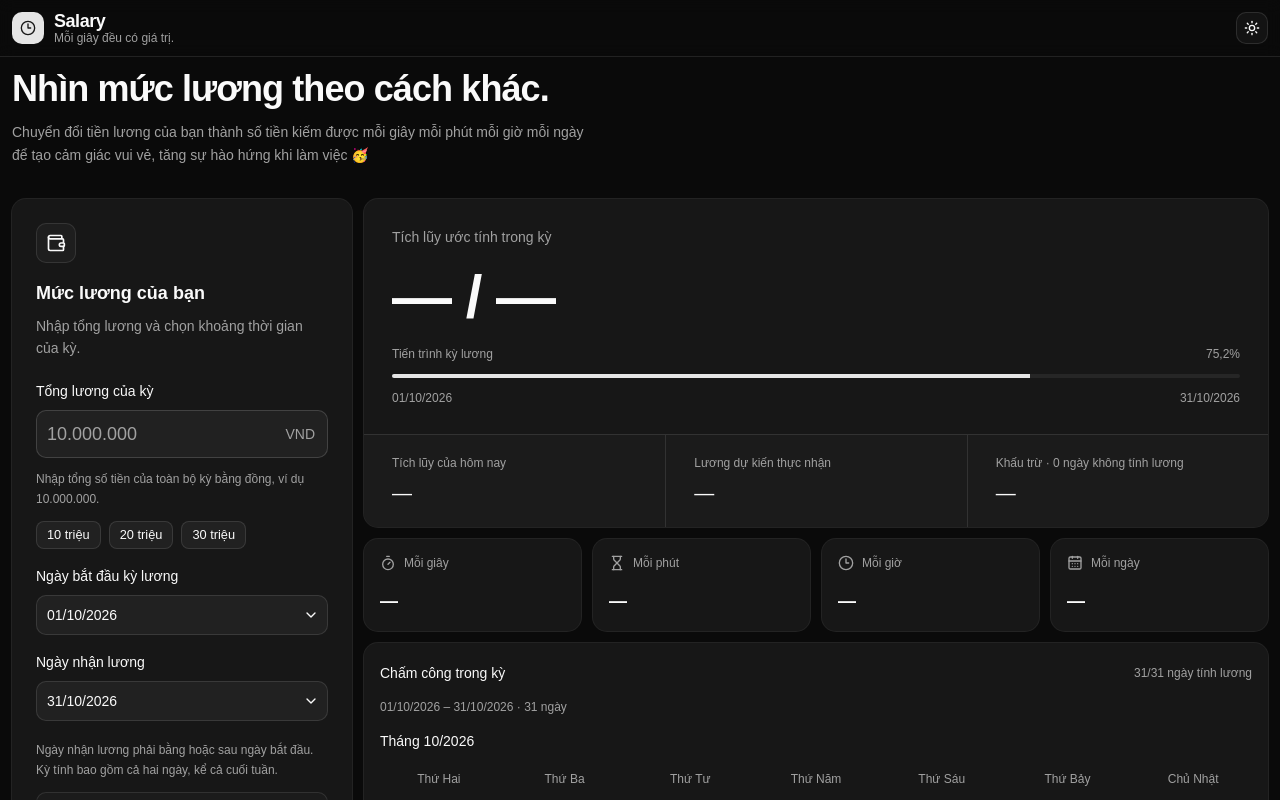
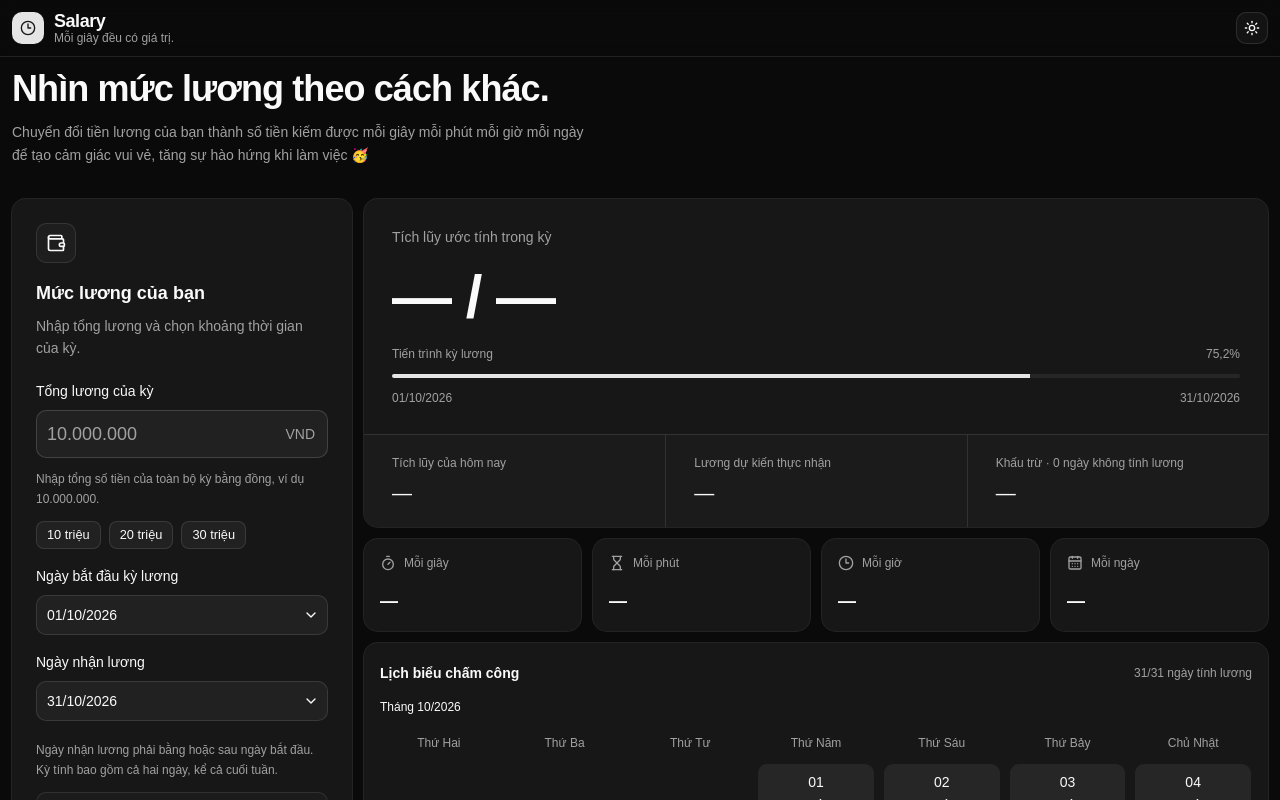
Before and after one commit to hieudien14310/salary-clock, a React (Vite) app in the folder apps/frontend/: page / in a window 1280 px wide. Shown: the top 800 px of the page. Built offline with nearby package versions, Linux system fonts and the light colour scheme.

Commit message:
feat: update header title and adjust date display format in monthly attendance component

```diff
--- a/apps/frontend/src/page/home/components/monthly-attendance.tsx
+++ b/apps/frontend/src/page/home/components/monthly-attendance.tsx
@@ -48,16 +48,13 @@ export function MonthlyAttendance({ periodStart, payday, daysInPeriod, paidDaysC
     <Card className="py-5">
       <CardContent className="space-y-4">
         <div className="flex flex-wrap items-center justify-between gap-2">
-          <h2 className="text-sm font-medium">Chấm công trong kỳ</h2>
+          <h2 className="text-sm font-semibold">Lịch biểu chấm công</h2>
           <p role="status" className="text-xs text-muted-foreground tabular-nums">
             {paidDaysCount}/{daysInPeriod} ngày tính lương
           </p>
         </div>
-        <p className="text-xs text-muted-foreground tabular-nums">
-          {format(periodStart, 'dd/MM/yyyy')} – {format(payday, 'dd/MM/yyyy')} · {daysInPeriod} ngày
-        </p>
         <div className="flex items-center justify-between gap-2">
-          <p className="text-sm font-medium">Tháng {format(month, 'MM/yyyy')}</p>
+          <p className="text-xs font-medium">Tháng {format(month, 'MM/yyyy')}</p>
           {lastMonthOffset > 0 && (
             <div className="flex items-center gap-1">
               <Button
```
